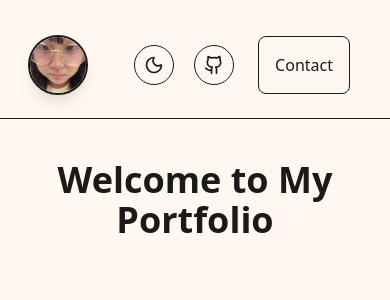
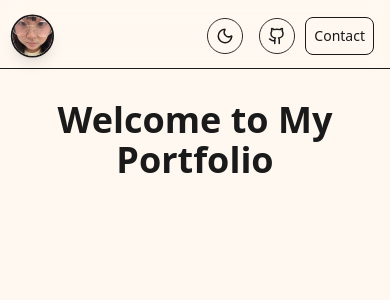
Before and after one commit to Pjizen0143/RSU-Portfolio, a Next.js app in the folder frontend/: page / in a window 390 px wide. Shown: the top 300 px of the page. Built offline with nearby package versions, Linux system fonts and the light colour scheme.

Commit message:
feat: add responsive components

```diff
--- a/frontend/app/(user)/layout.tsx
+++ b/frontend/app/(user)/layout.tsx
@@ -6,7 +6,7 @@ export default function UserLayout({ children }: { children: React.ReactNode })
             <div className="fixed top-0 left-0 w-full z-50">
                 <Navbar />
             </div>
-            <main className="pt-40">
+            <main className="pt-25 md:pt-40">
                 {children}
             </main>
         </>
--- a/frontend/components/layouts/navbar.tsx
+++ b/frontend/components/layouts/navbar.tsx
@@ -2,19 +2,17 @@ import ThemeToggle from "../ui/utils/theme-btn";
 import ProfileCircle from "../ui/utils/profile-icon";
 import { GithubIcon } from "../ui/utils/github-icon-btn";
 
-const navItem = "inline-block p-4 m-3 bg-bg/90 hover:shadow-md hover:scale-[1.1] active:scale-[0.95] border rounded-lg transition-all duration-200"
+const navItem = "inline-block p-2 m-1 md:p-4 md:m-3 bg-bg/90 hover:shadow-md hover:scale-[1.05] md:hover:scale-[1.1] active:scale-[0.95] border rounded-lg transition-all duration-200 text-sm md:text-base"
 
 export default function Navbar() {
     return (
-        /* cols 3 in large screens, 2 in small screens */
-        <nav className="grid grid-cols-2 ml:grid-cols-[1fr_2fr_1fr] bg-bg/20 backdrop-blur-sm pt-3 items-center border-b border-primary">
 
-            {/* left */}
-            <div className="flex justify-start py-3 px-7">
+        <nav className="grid grid-cols-2 ml:grid-cols-[1fr_2fr_1fr] bg-bg/20 backdrop-blur-sm pt-1 md:pt-3 items-center border-b border-primary">
+
+            <div className="flex justify-start py-2 px-3 md:py-3 md:px-7 scale-90 md:scale-100 origin-left">
                 <ProfileCircle />
             </div>
 
-            {/* middle show only ml*/}
             <div className="hidden ml:flex justify-center py-3">
                 <ul className="flex">
                     <li><a href="/" className={navItem}>Home</a></li>
@@ -24,11 +22,10 @@ export default function Navbar() {
                 </ul>
             </div>
 
-            {/* right */}
-            <div className="flex justify-end pr-7">
-                <ul className="flex items-center py-3">
-                    <li className="mx-3"><ThemeToggle /></li>
-                    <li className="mr-3">
+            <div className="flex justify-end pr-3 md:pr-7">
+                <ul className="flex items-center py-2 md:py-3">
+                    <li className="mx-1 md:mx-3 scale-90 md:scale-100"><ThemeToggle /></li>
+                    <li className="mr-1 md:mr-3 scale-90 md:scale-100">
                         <GithubIcon />
                     </li>
                     <li className="ml:hidden">
--- a/frontend/components/ui/utils/profile-icon.tsx
+++ b/frontend/components/ui/utils/profile-icon.tsx
@@ -3,13 +3,14 @@ import Image from 'next/image'
 export default function ProfileCircle() {
     return (
         <div className="flex justify-center items-center">
-            <div className="pl-7 relative w-15 h-15 rounded-full overflow-hidden border-2 border-primary shadow-lg">
+            <div className="relative w-12 h-12 md:w-16 md:h-16 rounded-full overflow-hidden border-2 border-primary shadow-lg">
                 <Image
                     src="/IMG_5301.jpeg"
                     alt="Profile"
                     fill
-                    sizes='( max-width: 768px ) 100vw, 200px'
+                    sizes="(max-width: 768px) 48px, 64px"
                     className="object-cover object-top"
+                    priority
                 />
             </div>
         </div>
```
